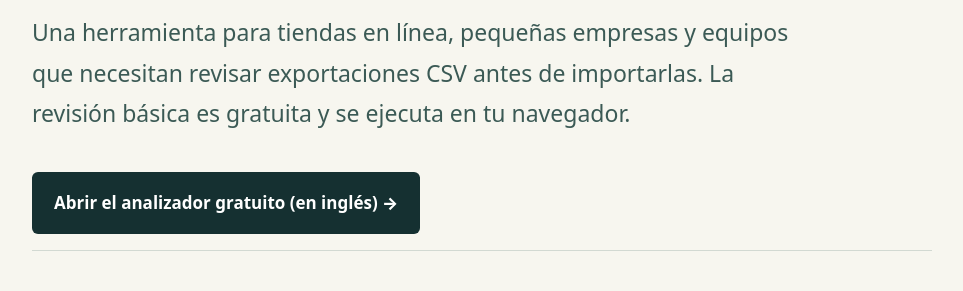
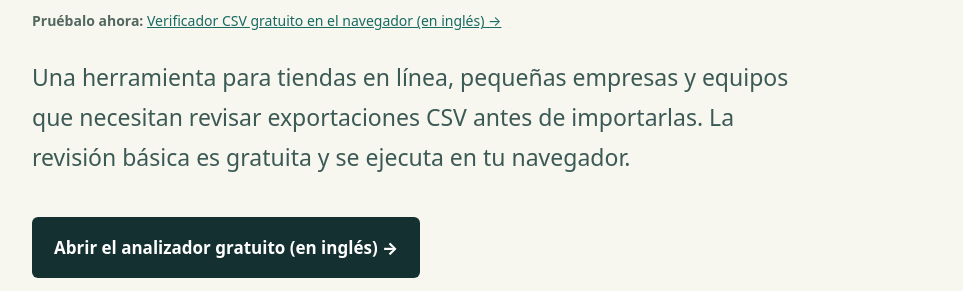
Before and after one commit to charlysmoky2010-hub/charlysmoky2010-hub.github.io, a website: page microvault/global/es.html in a window 1280 px wide. Shown: the part 332-623 px from the top of the page, without its empty margins (158-1121 px from the left). Drawn offline with Linux system fonts and the light colour scheme.

Commit message:
growth(microvault): guide global visitors to real free CSV mini checker

```diff
--- a/microvault/global/es.html
+++ b/microvault/global/es.html
@@ -15,7 +15,8 @@
 <script type="application/ld+json">{"@context":"https://schema.org","@type":"SoftwareApplication","name":"MicroVault CSV Checker","url":"https://charlysmoky2010-hub.github.io/microvault/global/es.html","applicationCategory":"BusinessApplication","operatingSystem":"Web browser","description":"Comprueba filas duplicadas y valores vacíos en archivos CSV directamente en el navegador. Prueba básica gratuita sin subir el archivo.","offers":{"@type":"Offer","price":"0","priceCurrency":"EUR"},"inLanguage":"es"}</script>
 </head>
 <body><header><strong>MICROVAULT / CERBERRUS144</strong><nav><a href="https://charlysmoky2010-hub.github.io/microvault/global/" lang="en" >English</a><a href="https://charlysmoky2010-hub.github.io/microvault/global/es.html" lang="es" aria-current="page">Español</a><a href="https://charlysmoky2010-hub.github.io/microvault/global/pt-br.html" lang="pt-BR" >Português</a><a href="https://charlysmoky2010-hub.github.io/microvault/global/ja.html" lang="ja" >日本語</a></nav></header>
-<main><p class="eyebrow">INTERNACIONAL / CALIDAD DE DATOS CSV</p><h1>Detecta filas duplicadas y campos vacíos en tus CSV.</h1><p class="lead">Una herramienta para tiendas en línea, pequeñas empresas y equipos que necesitan revisar exportaciones CSV antes de importarlas. La revisión básica es gratuita y se ejecuta en tu navegador.</p>
+<main><p class="eyebrow">INTERNACIONAL / CALIDAD DE DATOS CSV</p><h1>Detecta filas duplicadas y campos vacíos en tus CSV.</h1><p class="note"><strong>Pruébalo ahora:</strong> <a href="/microvault/global/checker.html">Verificador CSV gratuito en el navegador (en inglés) →</a></p>
+<p class="lead">Una herramienta para tiendas en línea, pequeñas empresas y equipos que necesitan revisar exportaciones CSV antes de importarlas. La revisión básica es gratuita y se ejecuta en tu navegador.</p>
 <a class="cta" href="https://microvault.floot.app/?src=share#analyzer" rel="noopener noreferrer">Abrir el analizador gratuito (en inglés) →</a>
 <section><h2>Qué comprueba exactamente</h2><p>MicroVault identifica filas completamente idénticas, celdas vacías y la estructura del archivo. Dos pedidos con el mismo número no son necesariamente duplicados: revisa los datos en su sistema de origen.</p><h2>Ejemplo con datos inventados</h2><pre>order_id;item;status;amount
 A-104;print;paid;25.00
```
